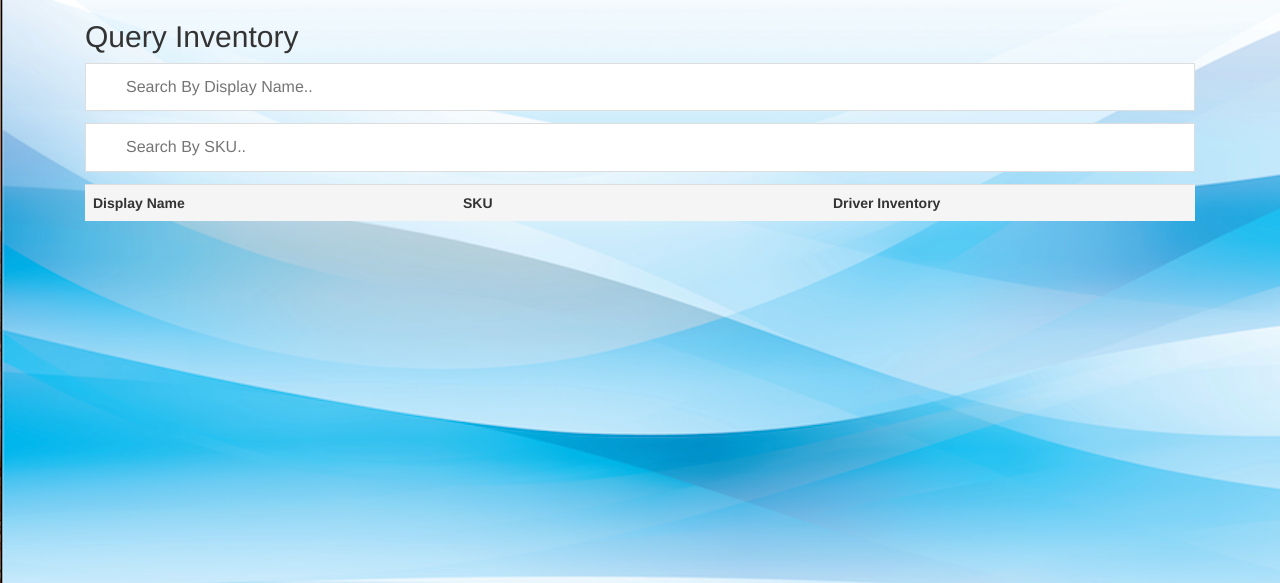
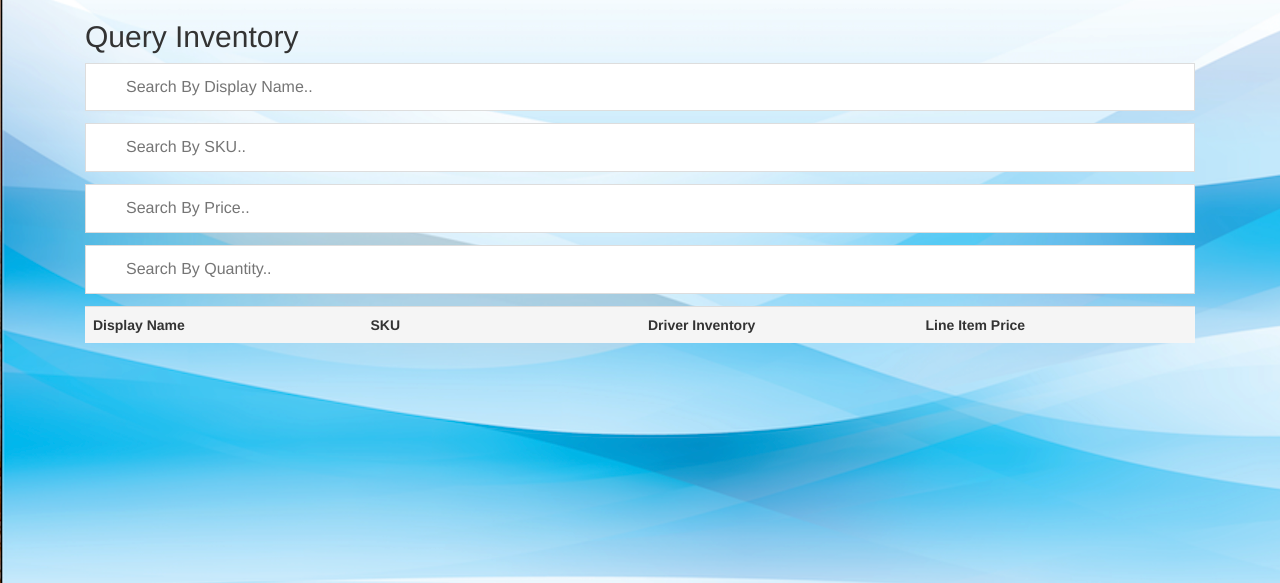
Before and after one commit to sebcampos/ShopifyRepo, a Flask app: template templates/driver_inventory.html in a window 1280 px wide. Shown: the part 60-643 px from the top of the page. Run offline with Flask 2, Linux system fonts and the light colour scheme; the template is opened without the code that fills it, so the values that code supplies are empty; some libraries are stand-ins or nearby versions.

Commit message:
added more filtering options and a line item price column to inventory_dfs

```diff
--- a/static/css/driver_inventory.css
+++ b/static/css/driver_inventory.css
@@ -42,3 +42,23 @@ html,body{
     border: 1px solid #ddd; /* Add a grey border */
     margin-bottom: 12px; /* Add some space below the input */
   }
+
+  #myInput_3 {
+    background-position: 10px 12px; /* Position the search icon */
+    background-repeat: no-repeat; /* Do not repeat the icon image */
+    width: 100%; /* Full-width */
+    font-size: 16px; /* Increase font-size */
+    padding: 12px 20px 12px 40px; /* Add some padding */
+    border: 1px solid #ddd; /* Add a grey border */
+    margin-bottom: 12px; /* Add some space below the input */
+  }
+
+  #myInput_4 {
+    background-position: 10px 12px; /* Position the search icon */
+    background-repeat: no-repeat; /* Do not repeat the icon image */
+    width: 100%; /* Full-width */
+    font-size: 16px; /* Increase font-size */
+    padding: 12px 20px 12px 40px; /* Add some padding */
+    border: 1px solid #ddd; /* Add a grey border */
+    margin-bottom: 12px; /* Add some space below the input */
+  }
--- a/templates/driver_inventory.html
+++ b/templates/driver_inventory.html
@@ -21,18 +21,22 @@
             <h2>Query Inventory</h2>
             <input id="myInput" type="text" onkeyup="myFunction()" placeholder="Search By Display Name..">
             <input id="myInput_2" type="text" onkeyup="myFunction_2()" placeholder="Search By SKU..">
+            <input id="myInput_3" type="text" onkeyup="myFunction_3()" placeholder="Search By Price..">
+            <input id="myInput_3" type="text" onkeyup="myFunction_4()" placeholder="Search By Quantity..">
                 <table id="myTable" class="table">
                     <tbody>
                     <tr class="table__header">
                         <th class="table__cell">Display Name</th>
                         <th class="table__cell">SKU</th>
                         <th class="table__cell">Driver Inventory</th>
+                        <th class="table__cell">Line Item Price</th>
                     </tr>
                     {% for row in df.iterrows() %}
                     <tr class="table__row">
                         <td class="table__cell">{{ row[1][0] }}  <form action='#' method="POST"><button name="item" class="center btn btn-primary" type="submit" value="{{ row[1][0] }}__{{ row[1][1] }}">select</button></form></td>
                         <td class="table__cell">{{ row[1][1] }}</td>
                         <td class="table__cell">{{ row[1][2] }}</td>
+                        <td class="table__cell">{{ row[1][3] }}</td>
                     </tr>
                     {% endfor %}
                 </tbody>
```
Also changed, not shown: MrDriverApp.py (+3 -4 lines), static/js/table_filter.js (+44 -0 lines), database.db.
